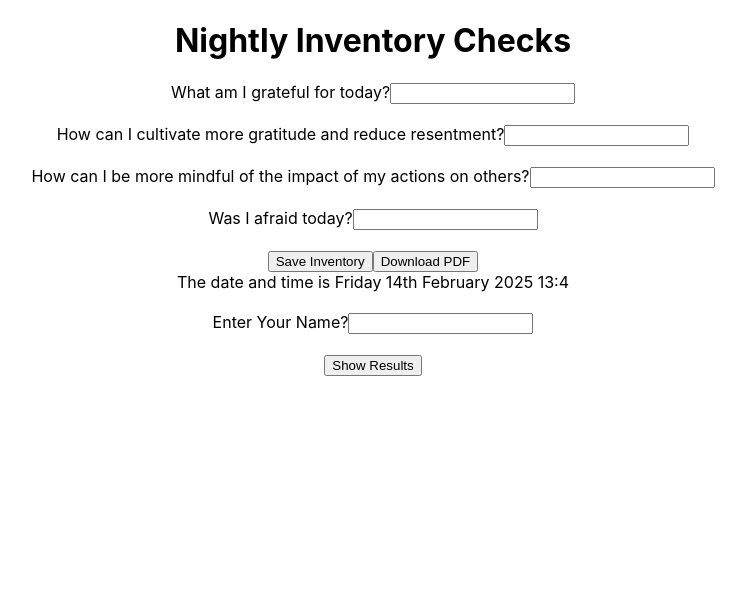
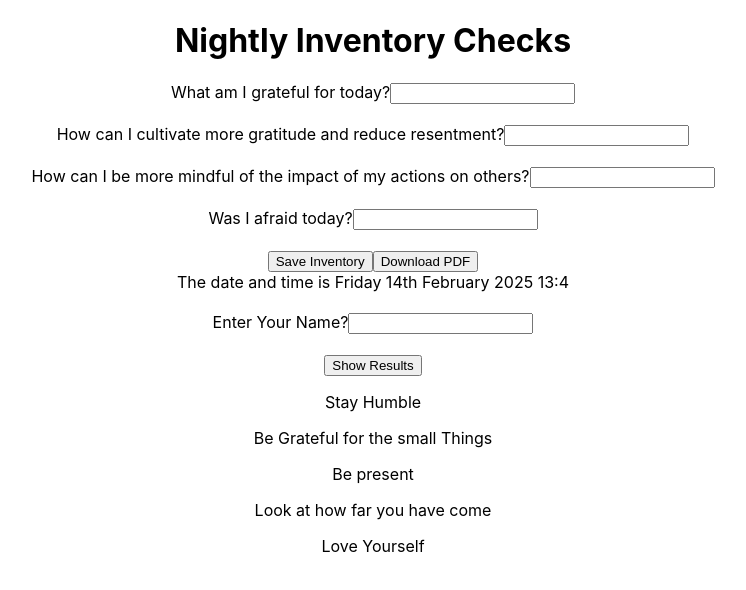
Before and after one commit to Sarahwcode/Nighlty-Inventory-Checks, a React (Create React App) app: page / in a window 1280 px wide. Both pictures are taken after a click on the button "Show Results". Shown: the top 590 px of the page, without its empty margins (267-1013 px from the left). Built offline with nearby package versions, Linux system fonts and the light colour scheme.

Commit message:
added array of affirmations to go with the name

```diff
--- a/src/generateLoop.js
+++ b/src/generateLoop.js
@@ -3,6 +3,7 @@ import React, {useState} from "react";
 export default function GenerateLoop (){
     let [great, setGreat] = useState("");
     let [ShowResults, setShowResults] = useState(false);
+    let affirmations = ["Stay Humble", "Be Grateful for the small Things", "Be present", "Look at how far you have come", "Love Yourself"];
     function loop() {
 let results = [];
         for(let i = 0; i < 5; i++){
@@ -14,6 +15,9 @@ let results = [];
     function wordChange (event){
         setGreat(event.target.value);
     }
+
+
+
 
     function enterWord(){
 setShowResults(true);
@@ -31,9 +35,10 @@ setShowResults(true);
 
             <div>
             {loop().map((item, index) => (
-                <p key={index} >{item}</p>
+                <p key={index} >{item} {affirmations[index % affirmations.length]} </p>
             ))}
             </div>
+
             )}
 
         </div>
```
